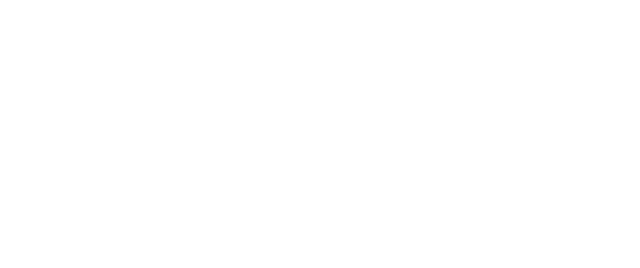
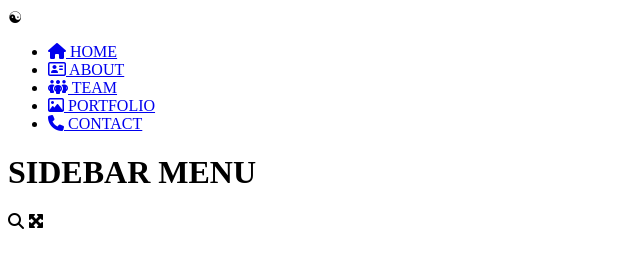
Before and after one commit to BenDevweb/BNBT, a plain HTML site: page index.html in a window 1280 px wide. Shown: the whole page, without its empty margins (0-640 px from the left). Drawn offline with Linux system fonts and the light colour scheme.

Commit message:
integration de Sidebar html

```diff
--- a/index.html
+++ b/index.html
@@ -1,11 +1,41 @@
-<!DOCTYPE html>
-<html lang="en">
+<!doctype html>
+<html lang="fr">
 <head>
-    <meta charset="UTF-8">
-    <meta name="viewport" content="width=device-width, initial-scale=1.0">
-    <title>Implementation Sidebar </title>
+  <meta charset="utf-8">
+  <meta name="viewport" content="width=device-width, initial-scale=1">
+  <title>Sidebar Menu</title>
+
+  <link href="https://cdnjs.cloudflare.com/ajax/libs/font-awesome/6.5.2/css/all.min.css" rel="stylesheet">
+
 </head>
 <body>
 
+  <div class="card">
+
+    <aside class="sidebar" aria-label="Menu latéral">
+      <div class="brand" aria-hidden="true">
+        <span class="yin">☯</span>
+      </div>
+
+      <nav>
+        <ul>
+          <li><a href="#"><i class="fa-solid fa-house"></i> HOME</a></li>
+          <li><a href="#"><i class="fa-regular fa-address-card"></i> ABOUT</a></li>
+          <li class="active"><a href="#"><i class="fa-solid fa-people-group"></i> TEAM</a></li>
+          <li><a href="#"><i class="fa-regular fa-image"></i> PORTFOLIO</a></li>
+          <li><a href="#"><i class="fa-solid fa-phone"></i> CONTACT</a></li>
+        </ul>
+      </nav>
+    </aside>
+
+    <main class="content">
+      <h1><span>SIDEBAR</span> MENU</h1>
+      <div>
+        <i class="fa fa-search" aria-hidden="true"></i>
+        <i class="fa-solid fa-maximize"></i>
+      </div>
+    </main>
+  </div>
+
 </body>
 </html>
```
